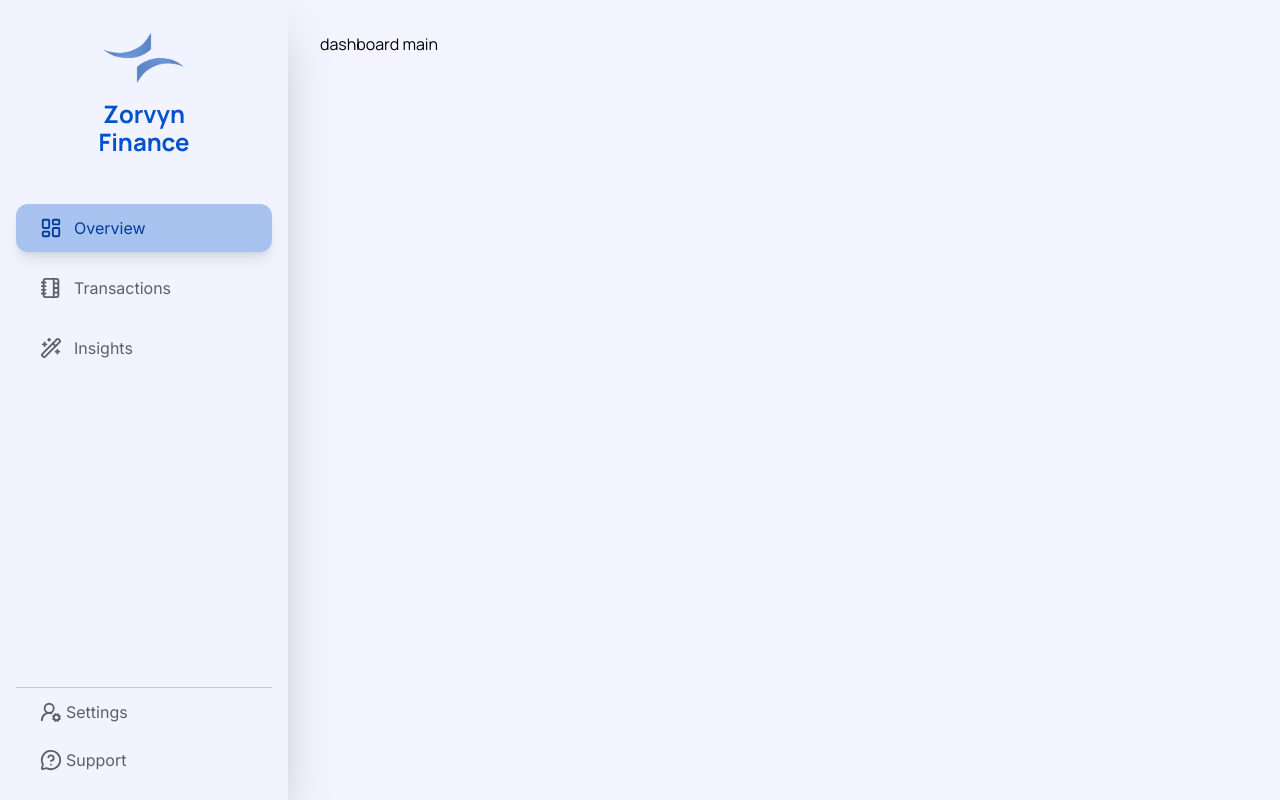
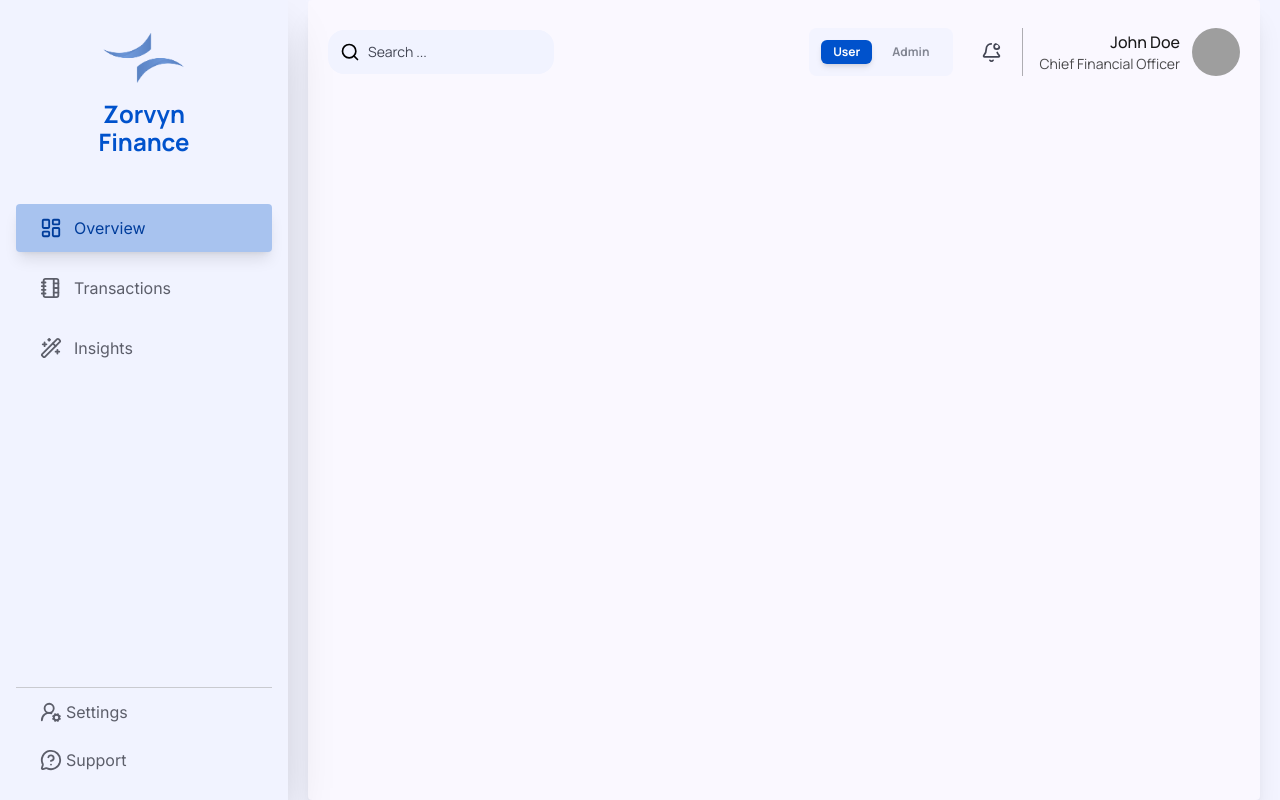
Before and after one commit to dibbockb/zorvyn-finance, a React (Vite) app: page / in a window 1280 px wide. Built offline with nearby package versions, Linux system fonts and the light colour scheme; grey boxes are pictures that could not be loaded.

Commit message:
Added Navbar

```diff
--- a/src/App.tsx
+++ /dev/null
@@ -1,13 +0,0 @@
-import './App.css'
-
-function App() {
-
-  return (
-    <main>
-    </main>
-  )
-
-
-}
-
-export default App
--- a/src/Components/Dashboard/Dashboard.tsx
+++ b/src/Components/Dashboard/Dashboard.tsx
@@ -1,7 +1,37 @@
+import { BellDot, Search } from "lucide-react"
+import { ToggleRole } from "../ToggleRole/toggleRole"
 
 const Dashboard = () => {
     return (
-        <div>dashboard main</div>
+        <section className="h-screen bg-[#faf8ff] rounded shadow-xl p-5">
+
+            <div className="flex justify-between">
+                {/* searchbar */}
+                <div className="relative max-w-65 flex justify-center items-center">
+                    <div className="absolute left-3 top-1/2 -translate-y-1/2  ">
+                        <Search size={20} />
+                    </div>
+                    <input
+                        type="text"
+                        placeholder="Search ..."
+                        className="w-full bg-[#f1f3ff] rounded-2xl pl-10 pr-4 py-3 text-sm text-[#434654] outline-none focus:ring-2 focus:ring-blue-400 transition-all placeholder:text-[#434654]"
+                    />
+                </div>
+
+                <div className="flex items-center gap-5">
+                    <ToggleRole></ToggleRole>
+                    <BellDot size={21} className="text-[#434654] rounded-full"></BellDot>
+                    <div className="hidden lg:flex justify-center items-center gap-3 border-l border-black/30">
+                        <div className="flex-col text-right">
+                            <p className=" font-medium text-base text-black/90">John Doe</p>
+                            <p className=" pl-4 text-sm text-black/70">Chief Financial Officer</p>
+                        </div>
+                        <img src="https://pbs.twimg.com/profile_images/1862717563311968256/xfgt1L9l_400x400.jpg" alt="user-image"
+                            className="size-12 rounded-full" />
+                    </div>
+                </div>
+            </div>
+        </section>
 
     )
 }
--- a/src/Components/Layouts/Dashboard/RootLayout.tsx
+++ b/src/Components/Layouts/Dashboard/RootLayout.tsx
@@ -7,14 +7,14 @@ export default function RootLayout() {
             <aside className="lg:w-72 flex  bg-[#f1f3ff] text-white lg:p-4 shadow-2xl justify-center lg:justify-start
             fixed bottom-0 left-0 right-0 lg:relative lg:flex-col">
                 <a href="https://zorvyn.io/" target='_blank' className="hidden lg:block">
-                    <img src="public\logo.png" alt="navbar-logo" className="h-15 mx-auto px-6 my-3" />
+                    <img src="logo.png" alt="navbar-logo" className="h-15 mx-auto px-6 my-3" />
                     <p className="text-primary leading-7 max-w-35 text-center mx-auto text-2xl font-bold">Zorvyn Finance</p>
                 </a>
 
                 <nav className="flex flex-row py-4 lg:flex-col gap-3 text-[#5c5e6a] lg:pt-12 ">
                     <NavLink to="/" className={({ isActive }) =>
                         `flex flex-col lg:flex-row items-center gap-1.5 lg:gap-3 text-xs lg:text-base
-                             px-5 lg:px-6 py-2 lg:py-3 rounded-xl transition-all duration-300 ease-in-out
+                             px-5 lg:px-6 py-2 lg:py-3 rounded transition-all duration-300 ease-in-out
                              ${isActive
                             ? 'bg-primary/30 shadow-lg text-[#003d9b]'
                             : 'hover:bg-primary/30 hover:shadow-lg hover:text-[#003d9b]'
@@ -28,7 +28,7 @@ export default function RootLayout() {
                     <NavLink to="/transactions"
                         className={({ isActive }) =>
                             `flex flex-col lg:flex-row items-center gap-1.5 lg:gap-3 text-xs lg:text-base
-                             px-5 lg:px-6 py-2 lg:py-3 rounded-xl transition-all duration-300 ease-in-out
+                             px-5 lg:px-6 py-2 lg:py-3 rounded transition-all duration-300 ease-in-out
                              ${isActive
                                 ? 'bg-primary/30 shadow-lg text-[#003d9b]'
                                 : 'hover:bg-primary/30 hover:shadow-lg hover:text-[#003d9b]'
@@ -41,7 +41,7 @@ export default function RootLayout() {
 
                     <NavLink to="/insights" className={({ isActive }) =>
                         `flex flex-col lg:flex-row items-center gap-1.5 lg:gap-3 text-xs lg:text-base
-                             px-5 lg:px-6 py-2 lg:py-3 rounded-xl transition-all duration-300 ease-in-out
+                             px-5 lg:px-6 py-2 lg:py-3 rounded transition-all duration-300 ease-in-out
                              ${isActive
                             ? 'bg-primary/30 shadow-lg text-[#003d9b]'
                             : 'hover:bg-primary/30 hover:shadow-lg hover:text-[#003d9b]'
@@ -55,18 +55,18 @@ export default function RootLayout() {
 
 
                 <nav className="hidden lg:flex flex-col text-[#5c5e6a] border-t border-t-neutral-400/50 mt-auto">
-                    <NavLink to="/settings" className="flex items-center gap-1 px-6 py-3 rounded-xl transition-all duration-300 ease-in-out">
+                    <NavLink to="/settings" className="flex items-center gap-1 px-6 py-3 rounded transition-all duration-300 ease-in-out">
                         <UserRoundCog size={22} strokeWidth={2} />
                         <p className=" lg:block inter aside-button ">Settings</p>
                     </NavLink>
-                    <NavLink to="/support" className="flex items-center gap-1 px-6 py-3 rounded-xl transition-all duration-300 ease-in-out">
+                    <NavLink to="/support" className="flex items-center gap-1 px-6 py-3 rounded transition-all duration-300 ease-in-out">
                         <MessageCircleQuestionMark size={22} strokeWidth={2} />
                         <p className=" lg:block inter aside-button ">Support</p>
                     </NavLink>
                 </nav>
             </aside>
 
-            <main className="flex-1 p-8 overflow-y-auto">
+            <main className="flex-1 px-5 overflow-y-auto">
                 <Outlet />
             </main>
         </div>
--- a/src/Components/ToggleRole/toggleRole.tsx
+++ b/src/Components/ToggleRole/toggleRole.tsx
@@ -1,11 +1,11 @@
 import { useStore } from "../../store/useStore";
 
-export const RoleToggle = () => {
+export const ToggleRole = () => {
     const { role, setRole } = useStore();
 
     return (
-        <div className="flex items-center gap-3 p-2 bg-white rounded-xl shadow-sm border border-secondary/10">
-            <div className="flex bg-background p-1 rounded-lg gap-2">
+        <div className="flex items-center gap-3 p-2 rounded-xl  ">
+            <div className="flex bg-background p-3 rounded-lg gap-2">
                 {(['User', 'Admin'] as const).map((r) => (
                     <button
                         key={r}
```
Also changed, not shown: public/zorvyn_logo.webp (deleted), 1 other file (tests, documents, lock files or other folders).
